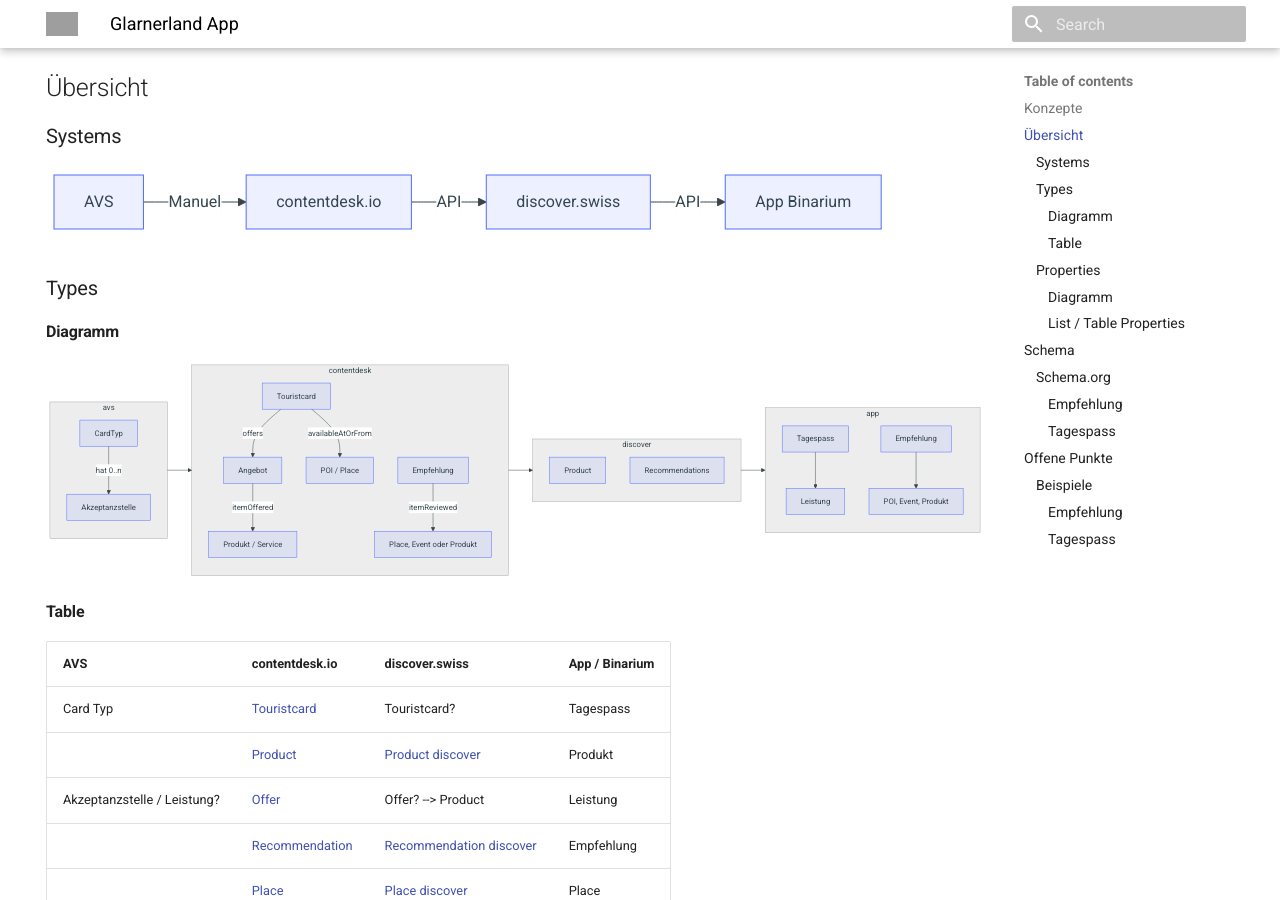
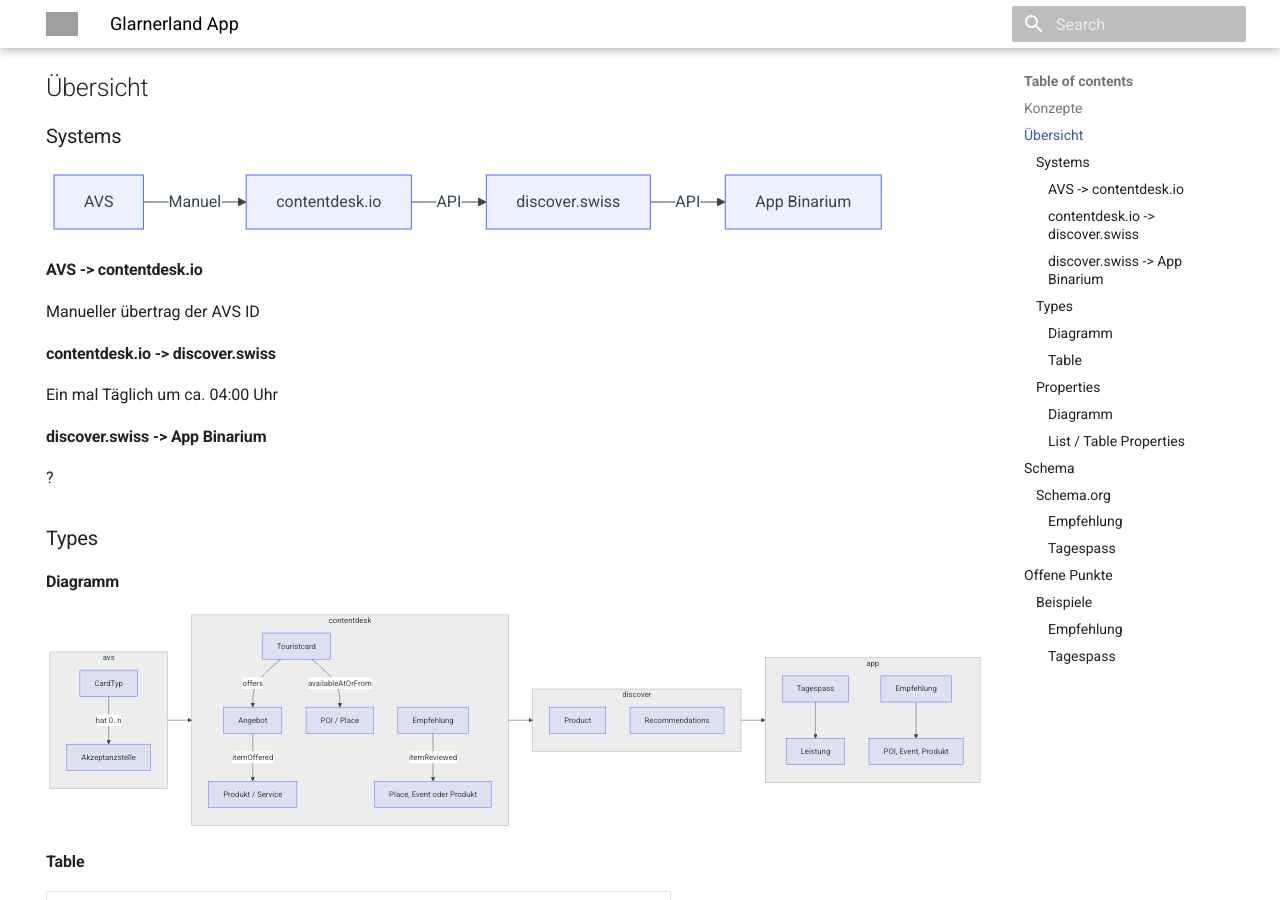
Before and after one commit to tsolenthaler/docs.contentdesk.io, an MkDocs documentation site: the page built from docs/projects/glarnerlandApp.md, in a window 1280 px wide and 900 px high, scrolled down 341 px. Built offline with MkDocs 1.6.1 and Material for MkDocs 9.7.7, drawn with Linux system fonts in a browser that asks for light colours; grey boxes are pictures that could not be loaded.

````diff
--- a/docs/projects/glarnerlandApp.md
+++ b/docs/projects/glarnerlandApp.md
@@ -31,6 +31,15 @@
     SystemCD -->|API| SystemDiscover
     SystemDiscover -->|API| SystemApp
 ```
+#### AVS -> contentdesk.io
+Manueller übertrag der AVS ID
+
+#### contentdesk.io -> discover.swiss
+Ein mal Täglich um ca. 04:00 Uhr
+
+#### discover.swiss -> App Binarium
+?
+
 ### Types
 
 #### Diagramm
````
